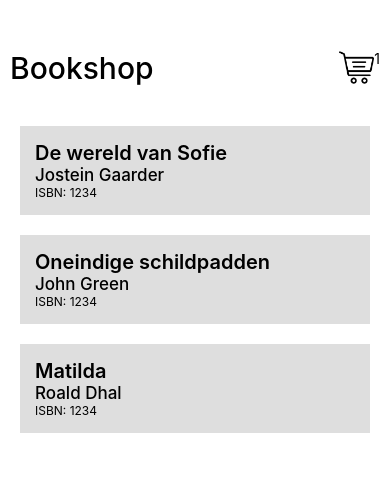
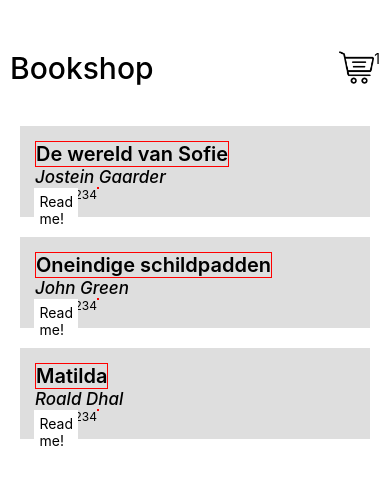
Before and after one commit to sarahlisamero/eerste-challenge-mobdev, a React Native app: screen / in a window 390 px wide. Shown: the top 484 px of the page. Built offline with nearby package versions, Linux system fonts and the light colour scheme.

Commit message:
klikbaar maken en button

```diff
--- a/components/BookTile.js
+++ b/components/BookTile.js
@@ -1,11 +1,18 @@
-import {StyleSheet, Text, View, Image, ScrollView} from 'react-native';
+import {StyleSheet, Text, View, TouchableNativeFeedback} from 'react-native';
 const BookTile = (props)=> {
     return(
-    <View style={styles.tile}>
-        <View style={styles.tileDetail}>
-          <Text style={styles.tileHeader}>{props.title}</Text>
+    <View>
+        <View>
+          <TouchableNativeFeedback onPress={() => console.log("klik")}>
+            <Text style={styles.tileHeader}>{props.title}</Text>
+          </TouchableNativeFeedback>
           <Text style={styles.tileAuthor}>{props.author}</Text>
-          <Text style={styles.tileText}>{props.subTitle}</Text>
+          <View style={styles.gelijkstaan}>
+            <Text style={styles.tileText}>{props.subTitle}</Text>
+            <TouchableNativeFeedback onPress={() => console.log("gelezen")}>
+              <Text style={styles.tileButton}>Read me!</Text>
+            </TouchableNativeFeedback>
+          </View>
         </View>
       </View>
     );
@@ -21,8 +28,19 @@ const styles = StyleSheet.create({
   tileAuthor:{
     fontSize:17,
     fontWeight: "500",
+    fontStyle: "italic",
   },
   tileText:{
     fontSize:12,
   },
+  gelijkstaan:{
+    flex:1,
+    flexDirection:"row",
+  },
+  tileButton:{
+    backgroundColor: "#fff",
+    position: "absolute",
+    right:20,
+    padding:5,
+  }
 });
```
